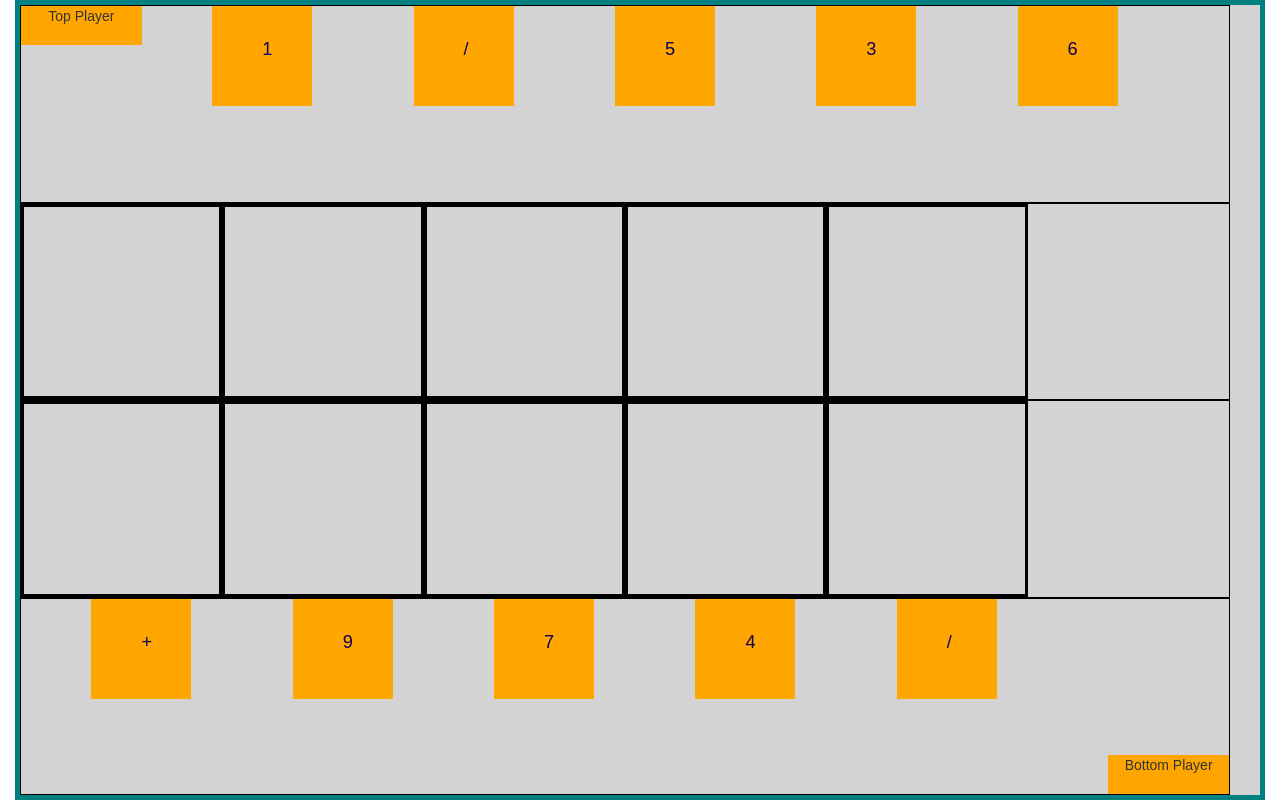
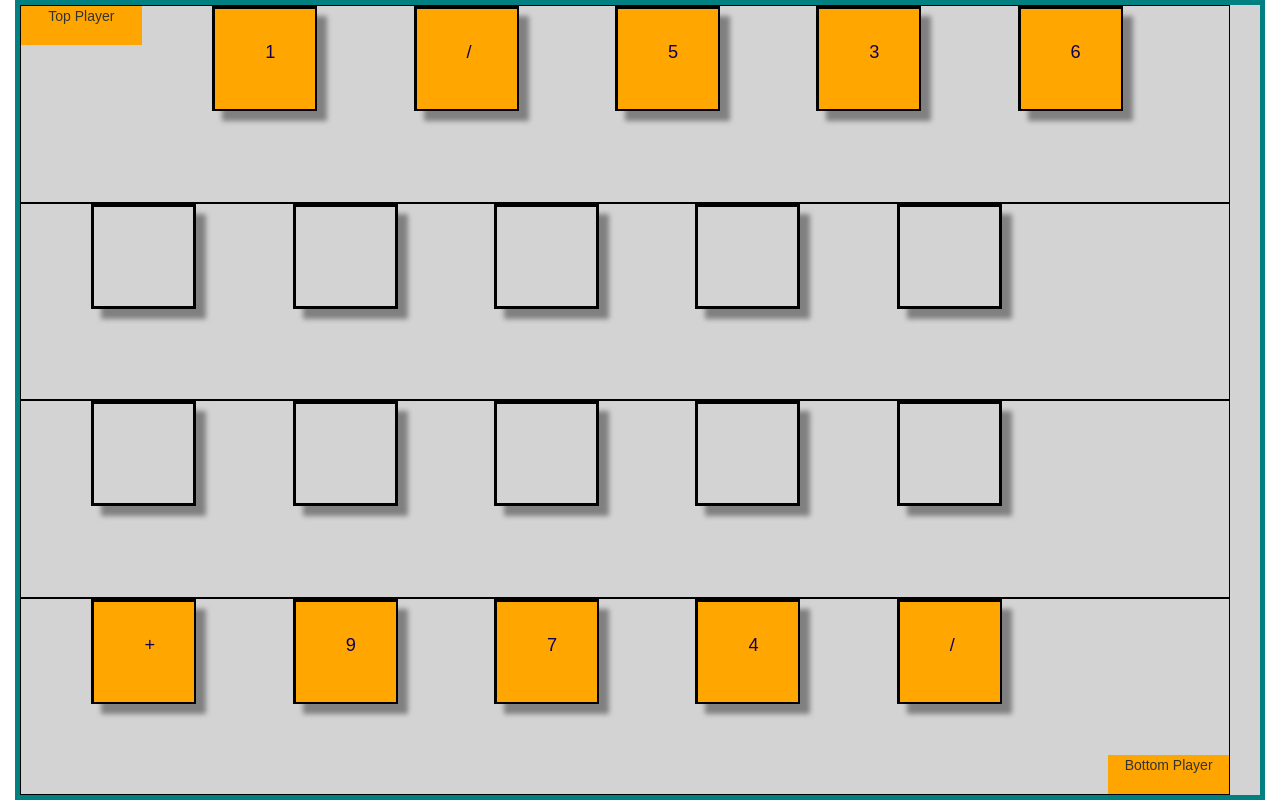
Before and after one commit to ChrisLFieldsII/math-card-game, a React (Create React App) app: page / in a window 1280 px wide. Built offline with nearby package versions, Linux system fonts and the light colour scheme.

Commit message:
Made full board drag-and-drop. Working on game flow. 	modified:   desc.txt 	modified:   src/board/board.css 	modified:   src/board/board.js

```diff
--- a/src/board/board.css
+++ b/src/board/board.css
@@ -31,13 +31,18 @@
     position: relative;
 }
 
-.card {
+.from-top-left {
     position: absolute;
     top: 25%;
     left: 35%;
 }
 
 .card-holder {
-    height: 100%;
+    height: 105px;
+    width: 105px;
     border: 3px solid black;
+    position: absolute;
+    top: 25%;
+    left: 35%;
+    box-shadow: 10px 10px 5px grey;
 }
--- a/src/board/board.js
+++ b/src/board/board.js
@@ -43,42 +43,82 @@ class Board extends Component {
         console.log('bottom starting deck',this.state.bottomPlayerDeck)
     }
 
-    // <Card value={this.state.deck.deck[0]} />
     render() {
         return (
             <div className="container-fluid" id="board">
                 {/* start of top player */}
                 <div className="row row-border" id="topPlayerBackRow">
-                    <div id="topPlayerIcon" className="col-lg-1 player-icon">Top Player</div>
-                    <div className="col-lg-2"><Card id="topCard1" className="card" value={this.state.topPlayerCardsOnBoard[0]} /></div>
-                    <div className="col-lg-2"><Card id="topCard2" className="card" value={this.state.topPlayerCardsOnBoard[1]} /></div>
-                    <div className="col-lg-2"><Card id="topCard3" className="card" value={this.state.topPlayerCardsOnBoard[2]} /></div>
-                    <div className="col-lg-2"><Card id="topCard4" className="card" value={this.state.topPlayerCardsOnBoard[3]} /></div>
-                    <div className="col-lg-2"><Card id="topCard5" className="card" value={this.state.topPlayerCardsOnBoard[4]} /></div>
+                    <div id="topPlayerIcon" className="col-lg-1 player-icon" onClick={() => this.playGame(this.state.topPlayerCardsOnBoard,'top')}>Top Player</div>
+                    {/* tpbch = top player back card holder */}
+                    <div className="col-lg-2">
+                        <div id="tpbch1" className="card-holder" onDragOver={this.allowDrop} onDrop={this.drop}><Card id="topCard1" className="from-top-left" value={this.state.topPlayerCardsOnBoard[0]} /></div>
+                    </div>
+                    <div className="col-lg-2">
+                        <div id="tpbch2" className="card-holder" onDragOver={this.allowDrop} onDrop={this.drop}><Card id="topCard2" className="from-top-left" value={this.state.topPlayerCardsOnBoard[1]} /></div>
+                    </div>
+                    <div className="col-lg-2">
+                        <div id="tpbch3" className="card-holder" onDragOver={this.allowDrop} onDrop={this.drop}><Card id="topCard3" className="from-top-left" value={this.state.topPlayerCardsOnBoard[2]} /></div>
+                    </div>
+                    <div className="col-lg-2">
+                        <div id="tpbch4" className="card-holder" onDragOver={this.allowDrop} onDrop={this.drop}><Card id="topCard4" className="from-top-left" value={this.state.topPlayerCardsOnBoard[3]} /></div>
+                    </div>
+                    <div className="col-lg-2">
+                        <div id="tpbch5" className="card-holder" onDragOver={this.allowDrop} onDrop={this.drop}><Card id="topCard5" className="from-top-left" value={this.state.topPlayerCardsOnBoard[4]} /></div>
+                    </div>
                 </div>
                 <div className="row row-border" id="topPlayerFrontRow">
-                    {/* working on drag-drop. throws error atm. tpch = top player card holder */}
-                    <div id="tpch1" className="col-lg-2 card-holder" onDragOver={this.allowDrop} onDrop={this.drop}></div>
-                    <div id="tpch2" className="col-lg-2 card-holder" onDragOver={this.allowDrop} onDrop={this.drop}></div>
-                    <div id="tpch3" className="col-lg-2 card-holder" onDragOver={this.allowDrop} onDrop={this.drop}></div>
-                    <div id="tpch4" className="col-lg-2 card-holder" onDragOver={this.allowDrop} onDrop={this.drop}></div>
-                    <div id="tpch5" className="col-lg-2 card-holder" onDragOver={this.allowDrop} onDrop={this.drop}></div>
+                    {/* tpfch(Y) = top player front card holder. Y is indicator that symbol should not go in card-holder */}
+                    <div className="col-lg-2">
+                        <div id="tpfch1Y" className="card-holder" onDragOver={this.allowDrop} onDrop={this.drop}></div>
+                    </div>
+                    <div className="col-lg-2">
+                        <div id="tpfch2" className="card-holder" onDragOver={this.allowDrop} onDrop={this.drop}></div>
+                    </div>
+                    <div className="col-lg-2">
+                        <div id="tpfch3" className="card-holder" onDragOver={this.allowDrop} onDrop={this.drop}></div>
+                    </div>
+                    <div className="col-lg-2">
+                        <div id="tpfch4" className="card-holder" onDragOver={this.allowDrop} onDrop={this.drop}></div>
+                    </div>
+                    <div className="col-lg-2">
+                        <div id="tpfch5Y" className="card-holder" onDragOver={this.allowDrop} onDrop={this.drop}></div>
+                    </div>
                 </div>
-                {/* start of bottom player */}
+                {/* start of bottom player. bpfch(Y) = back player front card holder. Y is indicator that symbol should not go in card-holder */}
                 <div className="row row-border" id="bottomPlayerFrontRow">
-                    <div id="bpch1" className="col-lg-2 card-holder" onDragOver={this.allowDrop} onDrop={this.drop}></div>
-                    <div id="bpch2" className="col-lg-2 card-holder" onDragOver={this.allowDrop} onDrop={this.drop}></div>
-                    <div id="bpch3" className="col-lg-2 card-holder" onDragOver={this.allowDrop} onDrop={this.drop}></div>
-                    <div id="bpch4" className="col-lg-2 card-holder" onDragOver={this.allowDrop} onDrop={this.drop}></div>
-                    <div id="bpch5" className="col-lg-2 card-holder" onDragOver={this.allowDrop} onDrop={this.drop}></div>
+                    <div className="col-lg-2">
+                        <div id="bpfch1Y" className="card-holder" onDragOver={this.allowDrop} onDrop={this.drop}></div>
+                    </div>
+                    <div className="col-lg-2">
+                        <div id="bpfch2" className="card-holder" onDragOver={this.allowDrop} onDrop={this.drop}></div>
+                    </div>
+                    <div className="col-lg-2">
+                        <div id="bpfch3" className="card-holder" onDragOver={this.allowDrop} onDrop={this.drop}></div>
+                    </div>
+                    <div className="col-lg-2">
+                        <div id="bpfch4" className="card-holder" onDragOver={this.allowDrop} onDrop={this.drop}></div>
+                    </div>
+                    <div className="col-lg-2">
+                        <div id="bpfch5Y" className="card-holder" onDragOver={this.allowDrop} onDrop={this.drop}></div>
+                    </div>
                 </div>
                 <div className="row row-border rel-wrapper" id="bottomPlayerBackRow">
-                    <div className="col-lg-2"><Card id="bottomCard1" className="card" value={this.state.bottomPlayerCardsOnBoard[0]} /></div>
-                    <div className="col-lg-2"><Card id="bottomCard2" className="card" value={this.state.bottomPlayerCardsOnBoard[1]} /></div>
-                    <div className="col-lg-2"><Card id="bottomCard3" className="card" value={this.state.bottomPlayerCardsOnBoard[2]} /></div>
-                    <div className="col-lg-2"><Card id="bottomCard4" className="card" value={this.state.bottomPlayerCardsOnBoard[3]} /></div>
-                    <div className="col-lg-2"><Card id="bottomCard5" className="card" value={this.state.bottomPlayerCardsOnBoard[4]} /></div>
-                    <div id="bottomPlayerIcon" className="col-lg-1 player-icon to-bottom">Bottom Player</div>
+                    <div className="col-lg-2">
+                        <div id="bpbch1" className="card-holder" onDragOver={this.allowDrop} onDrop={this.drop}><Card id="bottomCard1" className="from-top-left" value={this.state.bottomPlayerCardsOnBoard[0]} /></div>
+                    </div>
+                    <div className="col-lg-2">
+                        <div id="bpbch2" className="card-holder" onDragOver={this.allowDrop} onDrop={this.drop}><Card id="bottomCard2" className="from-top-left" value={this.state.bottomPlayerCardsOnBoard[1]} /></div>
+                    </div>
+                    <div className="col-lg-2">
+                        <div id="bpbch3" className="card-holder" onDragOver={this.allowDrop} onDrop={this.drop}><Card id="bottomCard3" className="from-top-left" value={this.state.bottomPlayerCardsOnBoard[2]} /></div>
+                    </div>
+                    <div className="col-lg-2">
+                        <div id="bpbch4" className="card-holder" onDragOver={this.allowDrop} onDrop={this.drop}><Card id="bottomCard4" className="from-top-left" value={this.state.bottomPlayerCardsOnBoard[3]} /></div>
+                    </div>
+                    <div className="col-lg-2">
+                        <div id="bpbch5" className="card-holder" onDragOver={this.allowDrop} onDrop={this.drop}><Card id="bottomCard5" className="from-top-left" value={this.state.bottomPlayerCardsOnBoard[4]} /></div>
+                    </div>
+                    <div id="bottomPlayerIcon" className="col-lg-1 player-icon to-bottom" onClick={() => this.playGame(this.state.bottomPlayerCardsOnBoard,'bottom')}>Bottom Player</div>
                 </div>
             </div>
         );
@@ -90,17 +130,40 @@ class Board extends Component {
         let half = this.state.deck.deckSize / 2;
     }
 
+    drag(event) {
+        console.log('drag started')
+        event.dataTransfer.setData('text', event.target.id);
+        console.log('data transfer obj:',event.dataTransfer)
+    }
+
     allowDrop(event) {
+        console.info('allowDrop event occurred');
         event.preventDefault();
     }
 
     drop(event) {
+        console.info('drop event occurred');
         event.preventDefault();
-        let card = event.dataTransfer.getData('text');
-        let targetId = event.target.id;
+        let cardId = event.dataTransfer.getData('text');
+        let targetId = event.target.id; // target of drop
         // if ensures player can only put cards on their row
-        if ((card.startsWith('b') && targetId.startsWith('b')) || (card.startsWith('t') && targetId.startsWith('t')))
-            event.target.appendChild(document.getElementById(card));
+        if ((cardId.startsWith('b') && targetId.startsWith('b')) || (cardId.startsWith('t') && targetId.startsWith('t')))
+            event.target.appendChild(document.getElementById(cardId));
+    }
+
+    /**
+     *
+     * @param {Object[]} cardsOnBoardArr Represents players 5 cards on board
+     * @param {string} player String thats either 'top' or 'bottom' to set state
+     *
+     */
+    playGame(cardsOnBoardArr, player) {
+        console.log(`${player} has these cards on board: ${JSON.stringify(cardsOnBoardArr)}`);
+        cardsOnBoardArr.forEach(element => {
+            if (isNaN(element)) {
+
+            }
+        });
     }
 }
 
```
Also changed, not shown: desc.txt.
